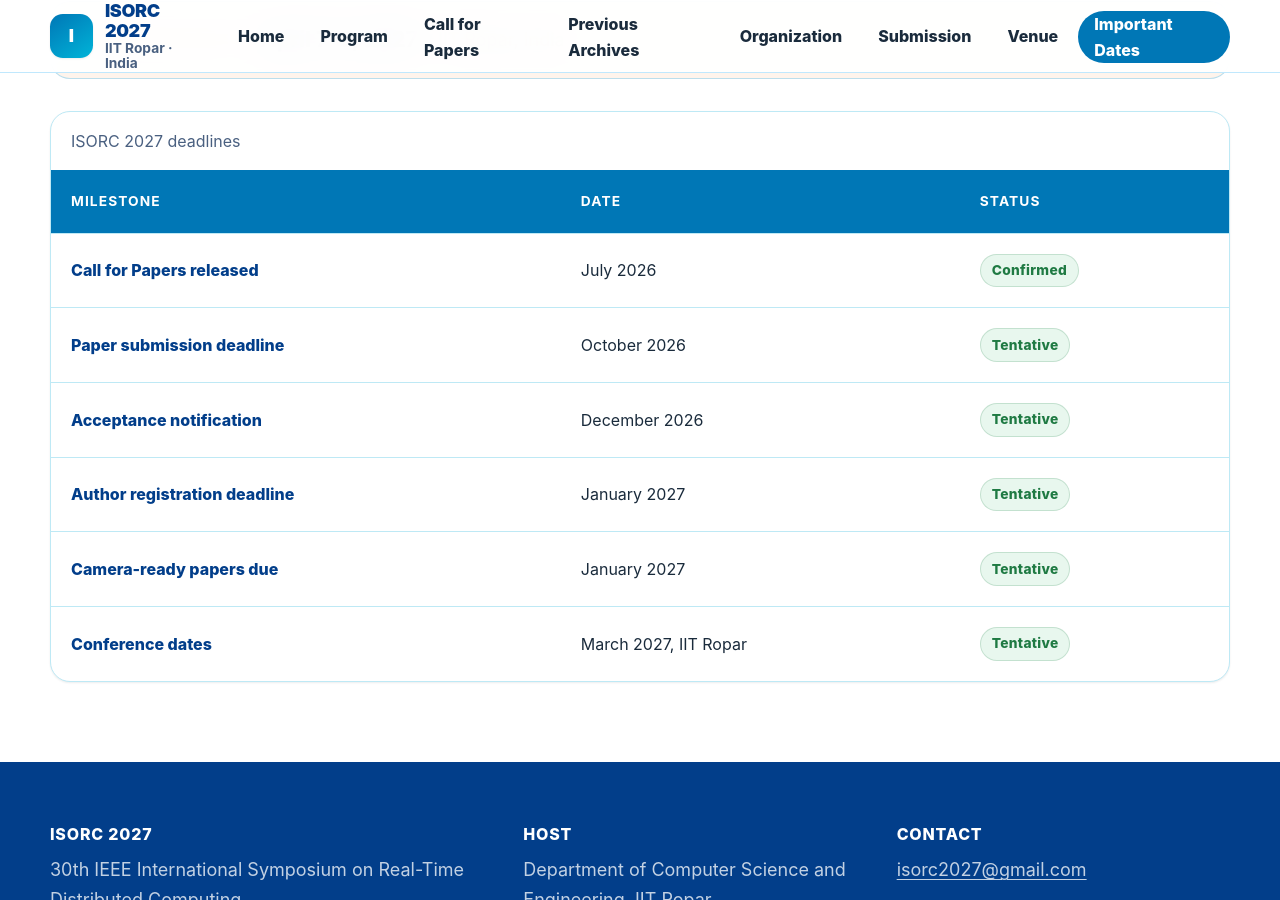
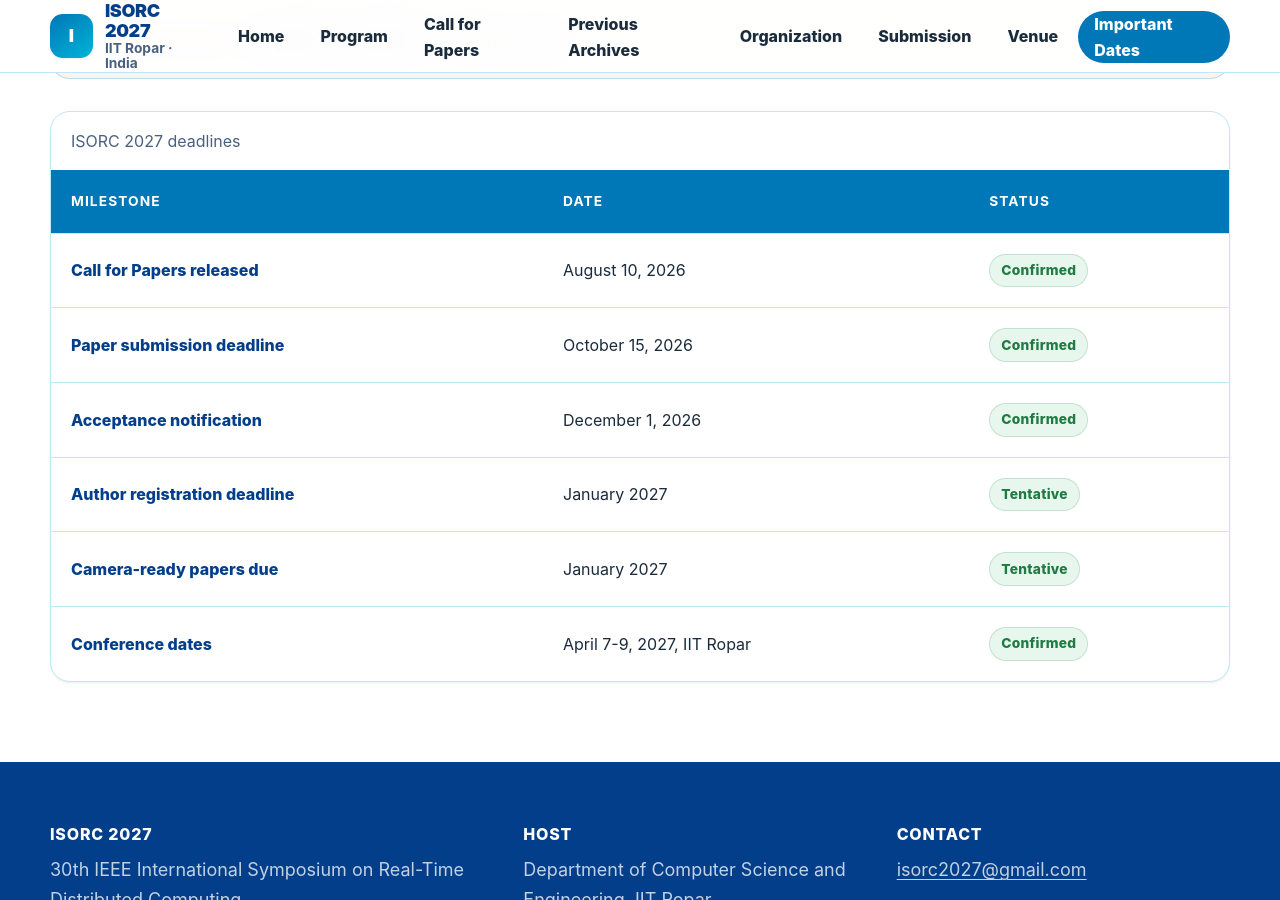
Before and after one commit to isorc2027/isorc2027.github.io, a Jekyll site: the page built from important-dates.md, in a window 1280 px wide and 900 px high, scrolled down 577 px. Built offline with Jekyll 4.4.1, drawn with Linux system fonts in a browser that asks for light colours.

```diff
--- a/_config.yml
+++ b/_config.yml
@@ -20,7 +20,9 @@
   local_lab: "SDSN — Smart Distributed Systems and Networking Lab"
   contact_email: "isorc2027@gmail.com"
   submission_open: false
-  cfp_available: false
+  cfp_available: true
+cfp_pdf: "/assets/docs/ISORC_2027_CFP.pdf"
+
 
 markdown: kramdown
 kramdown:
--- a/_data/dates.yml
+++ b/_data/dates.yml
@@ -1,13 +1,13 @@
 milestones:
   - label: "Call for Papers released"
-    date: "July 2026"
+    date: "August 10, 2026"
     status: "confirmed"
   - label: "Paper submission deadline"
-    date: "October 2026"
-    status: "tentative"
+    date: "October 15, 2026"
+    status: "confirmed"
   - label: "Acceptance notification"
-    date: "December 2026"
-    status: "tentative"
+    date: "December 1, 2026"
+    status: "confirmed"
   - label: "Author registration deadline"
     date: "January 2027"
     status: "tentative"
@@ -15,5 +15,5 @@
     date: "January 2027"
     status: "tentative"
   - label: "Conference dates"
-    date: "March 2027, IIT Ropar"
-    status: "tentative"
+    date: "April 7-9, 2027, IIT Ropar"
+    status: "confirmed"
```
Also changed, not shown: call-for-papers.md (+2 -1 lines), 1 other file.
